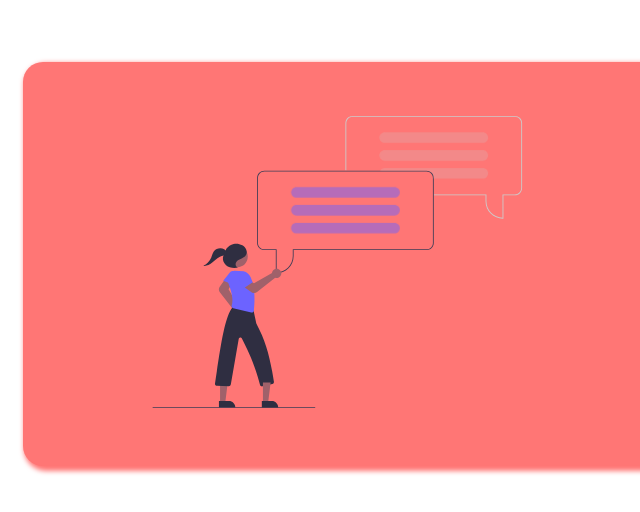
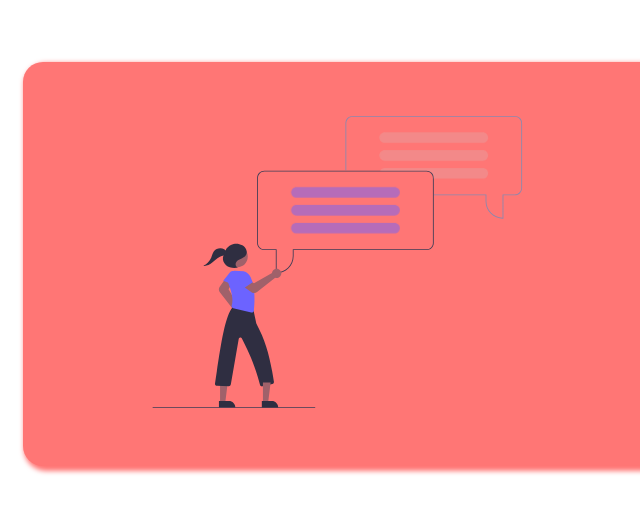
Before and after one commit to Shaunmak1214/SVG-Animation, a plain HTML site: page index.html in a window 1280 px wide. Shown: the part 138-650 px from the top of the page, 297-937 px from the left. Drawn offline with Linux system fonts and the light colour scheme.

Commit message:
Final as of 28/10

```diff
--- a/index.html
+++ b/index.html
@@ -12,7 +12,7 @@
 
         <svg width="942" height="688" viewBox="0 0 942 688" fill="none" xmlns="http://www.w3.org/2000/svg">
             <g id="undraw_Chat_re_re1u 1">
-            <path id="Frame2" d="M848.739 242H847.739C836.869 241.988 826.448 237.664 818.761 229.978C811.075 222.291 806.751 211.87 806.739 201V187H684.739V185H808.739V201C808.751 211.167 812.728 220.928 819.824 228.208C826.92 235.489 836.576 239.715 846.739 239.987V185H875.739C879.716 184.995 883.529 183.414 886.341 180.602C889.153 177.79 890.735 173.977 890.739 170V17C890.735 13.0231 889.153 9.21044 886.341 6.39837C883.529 3.5863 879.716 2.0045 875.739 2H493.739C489.762 2.0045 485.95 3.5863 483.138 6.39837C480.325 9.21044 478.744 13.0231 478.739 17V128H476.739V17C476.744 12.4929 478.537 8.17181 481.724 4.98479C484.911 1.79777 489.232 0.00507387 493.739 0H875.739C880.246 0.00507387 884.567 1.79777 887.754 4.98479C890.941 8.17181 892.734 12.4929 892.739 17V170C892.734 174.507 890.941 178.828 887.754 182.015C884.567 185.202 880.246 186.995 875.739 187H848.739V242Z" fill="#CCCCCC"/>
+            <path id="Frame2" d="M848.739 242H847.739C836.869 241.988 826.448 237.664 818.761 229.978C811.075 222.291 806.751 211.87 806.739 201V187H684.739V185H808.739V201C808.751 211.167 812.728 220.928 819.824 228.208C826.92 235.489 836.576 239.715 846.739 239.987V185H875.739C879.716 184.995 883.529 183.414 886.341 180.602C889.153 177.79 890.735 173.977 890.739 170V17C890.735 13.0231 889.153 9.21044 886.341 6.39837C883.529 3.5863 879.716 2.0045 875.739 2H493.739C489.762 2.0045 485.95 3.5863 483.138 6.39837C480.325 9.21044 478.744 13.0231 478.739 17V128H476.739V17C476.744 12.4929 478.537 8.17181 481.724 4.98479C484.911 1.79777 489.232 0.00507387 493.739 0H875.739C880.246 0.00507387 884.567 1.79777 887.754 4.98479C890.941 8.17181 892.734 12.4929 892.739 17V170C892.734 174.507 890.941 178.828 887.754 182.015C884.567 185.202 880.246 186.995 875.739 187H848.739V242Z" fill="#8B88AE"/>
             <path id="Frame1" d="M667.739 129H285.739C281.232 129.006 276.912 130.799 273.725 133.986C270.539 137.173 268.746 141.493 268.739 146V299C268.746 303.507 270.539 307.827 273.725 311.014C276.912 314.201 281.232 315.994 285.739 316H312.739V371H313.739C324.609 370.989 335.031 366.665 342.718 358.979C350.404 351.292 354.728 340.87 354.739 330V316H667.739C672.246 315.994 676.566 314.201 679.753 311.014C682.94 307.827 684.733 303.507 684.739 299V146C684.733 141.493 682.94 137.173 679.753 133.986C676.566 130.799 672.246 129.006 667.739 129ZM682.739 299C682.734 302.977 681.152 306.789 678.34 309.601C675.528 312.413 671.716 313.995 667.739 314H352.739V330C352.725 340.166 348.748 349.927 341.652 357.207C334.557 364.488 324.902 368.715 314.739 368.99V314H285.739C281.762 313.995 277.95 312.413 275.138 309.601C272.326 306.789 270.744 302.977 270.739 299V146C270.744 142.023 272.326 138.211 275.138 135.399C277.95 132.587 281.762 131.005 285.739 131H667.739C671.716 131.005 675.528 132.587 678.34 135.399C681.152 138.211 682.734 142.023 682.739 146V299Z" fill="#3F3D56"/>
             <g id="secChat">
             <path id="Vector" d="M812.719 50.51C812.593 47.2836 811.224 44.2312 808.897 41.9923C806.571 39.7534 803.468 38.5019 800.239 38.5H569.239C565.924 38.5 562.744 39.817 560.4 42.1612C558.056 44.5054 556.739 47.6848 556.739 51C556.739 54.3152 558.056 57.4946 560.4 59.8388C562.744 62.183 565.924 63.5 569.239 63.5H800.239C803.553 63.4954 806.73 62.177 809.073 59.8338C811.416 57.4906 812.735 54.3138 812.739 51C812.742 50.8364 812.736 50.6728 812.719 50.51Z" fill="#CCCCCC"/>
@@ -44,6 +44,7 @@
             </svg>
 
 
+
     </div>
 
 </body>
```
Also changed, not shown: chat.svg.
